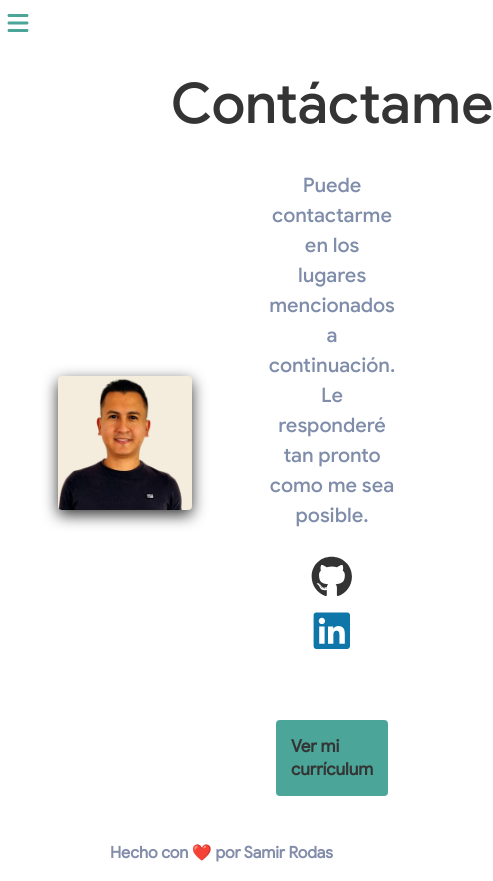
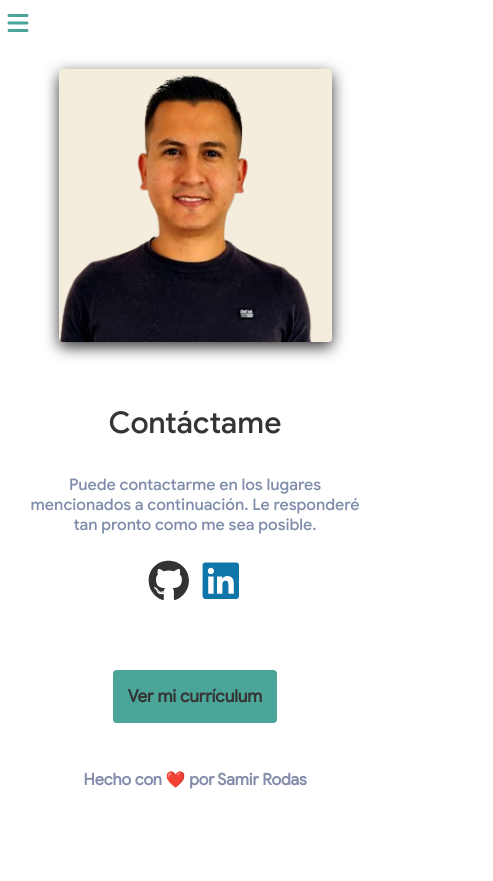
Before and after one commit to serodas/my-portfolio-react-typescript, a React (Vite) app: page /contact in a window 390 px wide. Shown: the whole page, 493 px wide, since content can reach past the window. After the commit the page ends 844 px from the top, so only its background shows below. Built offline with nearby package versions, Linux system fonts and the light colour scheme; a web font is replaced by a local one.

Commit message:
Fix media query in contact section

```diff
--- a/src/sections/contact/Contact.module.scss
+++ b/src/sections/contact/Contact.module.scss
@@ -8,6 +8,7 @@
 	width: 50%;
 	display: flex;
 	justify-content: center;
+	align-items: center;
 }
 
 .icon__container figure {
@@ -16,6 +17,7 @@
 	width: 100%;
 	justify-content: center;
 	align-items: center;
+	margin: 0;
 }
 
 .icon__container figure figcaption a {
@@ -29,6 +31,7 @@
 .icon__container img {
 	width: 70%;
 	margin-top: 30px;
+	margin-bottom: 30px;
 }
 
 .contact_heading__container {
@@ -99,7 +102,8 @@
 .button__primary {
 	background-color: #4BA598;
 	text-decoration: none;
-  color: #343434;;
+	color: #343434;
+	;
 	padding: 15px;
 	margin-top: 25px;
 	border-radius: 4px;
@@ -127,3 +131,31 @@
 	width: 2.6rem;
 	margin-bottom: 10px;
 }
+
+@media (max-width: 580px) {
+	.section {
+		display: flex;
+		flex-direction: column;
+		align-items: center;
+		justify-content: center;
+		grid-area: section;
+	}
+
+	.icon__container {
+		width: 100%;
+	}
+
+	.contact_text__container {
+		width: 100%;
+		padding: 0 20px;
+	}
+
+	.contact_text__title {
+		font-size: 30px;
+	}
+
+	.contact_text__subtitle {
+		font-size: 16px;
+		line-height: normal;
+	}
+}
```
Lines whose indentation alone changed are shown as unchanged.
